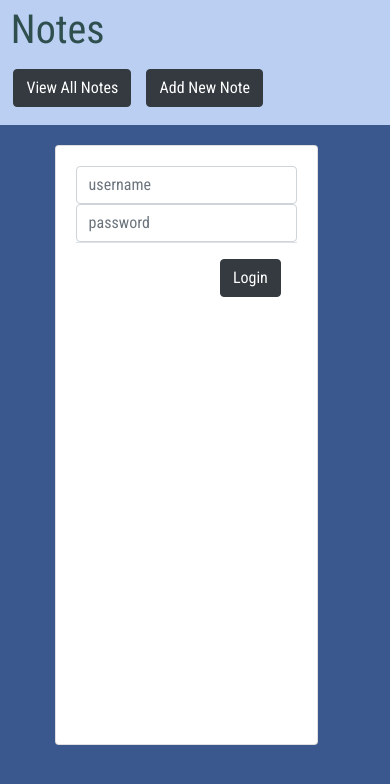
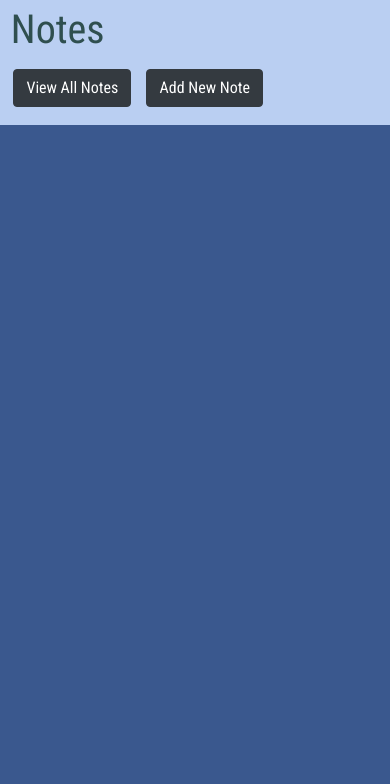
Before and after one commit to skennedy93/Note-Taker, a React (Create React App) app in the folder note-app/: page /login in a window 390 px wide. Shown: the top 784 px of the page. Built offline with nearby package versions, Linux system fonts and the light colour scheme.

Commit message:
minor styling changes for more responsive UI

```diff
--- a/note-app/src/App.js
+++ b/note-app/src/App.js
@@ -9,8 +9,6 @@ import { connect } from 'react-redux';
 import NewNote from './layout/addNote'
 import EditView from './layout/editView'
 import Note from './layout/singleNote'
-import login from './authorization/login'
-import register from './authorization/register'
 
 const AppContainer = styled.div`
     display: flex;
@@ -35,6 +33,12 @@ margin-top: -5%;
 background: rgba(0, 0, 0, 0.5);
 height: 100vh;
 width: 100vw;
+@media(max-width:780px){
+  margin-left:-29%;
+  };
+@media(max-width:500px){
+  margin-left:-6%;
+  };
 `
 
 
@@ -50,8 +54,6 @@ class App extends Component {
           <Route path='/add' component={NewNote}/>
           <Route path="/edit/:id" component={EditView} />
           <Route path="/view/:id" component={Note} />
-          <Route path="/login" component={login} />
-          <Route path="/register" component={register} />
           </Views>
         </AppContainer>
     );
--- a/note-app/src/authorization/login.js
+++ /dev/null
@@ -1,82 +0,0 @@
-import React from 'react';
-import axios from 'axios';
-import { connect } from 'react-redux';
-//import { login } from '../redux/actions/actions';
-
- class Login extends React.Component {
-  state = {
-    username: '',
-    password: '',
-    message: null,
-  };
-
-   submitLogin = event => {
-    const { username, password } = this.state;
-    if (!username || !password) this.setState({ message: 'Please enter a username and a password.'})
-    event.preventDefault();
-    axios
-      .post('http://localhost:4000/login', { username, password })
-      .then(response => {
-        console.log('response', response);
-        if (response.status === 200) {
-          this.props.login(response.data);
-          this.props.history.push('/');
-        } else if (response.status === 404) {
-          this.setState({ message: 'The username or password is incorrect.' });
-        }
-      })
-      .catch(err => {
-        console.log(err);
-      });
-  };
-
-   updateField = event => {
-    this.setState({
-      ...this.state,
-      [event.target.name]: event.target.value,
-    });
-  };
-
-   render() {
-    return (
-      <div>
-        <div className="card" style={{width: '75%',marginLeft: '10%',height:'600px'}}>
-        <div className="card-body">
-        <form onSubmit={this.submitLogin}>
-          <input
-            type="text"
-            name="username"
-            value={this.state.username}
-            placeholder="username"
-            onChange={this.updateField}
-            className="form-control"
-          />
-          <input
-            type="password"
-            name="password"
-            value={this.state.password}
-            placeholder="password"
-            onChange={this.updateField}
-            className="form-control"
-          />
-          <div className="modal-footer">
-          <button type="submit" className="btn btn-dark" >
-          Login
-          </button>
-          </div>
-        </form>
-        </div>
-        </div>
-        {this.state.message && this.state.message}
-      </div>
-    );
-  }
-}
-
- const mapStateToProps = state => {
-  return {
-    authed: state.authed,
-  };
-};
-
- export default connect(mapStateToProps, )(Login);
--- a/note-app/src/authorization/register.js
+++ /dev/null
@@ -1,81 +0,0 @@
-import React from 'react';
-import axios from 'axios';
-
- class Register extends React.Component {
-  state = {
-    username: '',
-    password: '',
-    passwordRepeat: '',
-    message: null,
-  };
-
-   submitRegistration = event => {
-    const { username, password, passwordRepeat } = this.state;
-    if (!username || !password) this.setState({ message: 'Please enter a username and a password.'})
-    if (password !== passwordRepeat) this.setState({ message: 'The passwords do not match.' });
-    event.preventDefault();
-    axios
-      .post('http://localhost:4000/register', { username, password })
-      .then(response => {
-        console.log('response', response);
-        if (response.status === 200) {
-          this.props.history.push('/');
-        }
-      })
-      .catch(err => {
-        console.log(err);
-      });
-  };
-
-   updateField = event => {
-    this.setState({
-      ...this.state,
-      [event.target.name]: event.target.value,
-    });
-  };
-
-   render() {
-    return (
-      <div>
-        <div className="card" style={{width: '75%',marginLeft: '10%',height:'600px'}}>
-        <div className="card-body">
-        <form onSubmit={this.submitLogin}>
-          <input
-            type="text"
-            name="username"
-            value={this.state.username}
-            placeholder="username"
-            onChange={this.updateField}
-            className="form-control"
-          />
-          <input
-            type="password"
-            name="password"
-            value={this.state.password}
-            placeholder="password"
-            onChange={this.updateField}
-            className="form-control"
-          />
-            <input
-            type="password"
-            name="password"
-            value={this.state.passwordRepeat}
-            placeholder="password"
-            onChange={this.updateField}
-            className="form-control"
-          />
-          <div className="modal-footer">
-          <button type="submit" className="btn btn-dark" >
-          Register
-          </button>
-          </div>
-        </form>
-        </div>
-        </div>
-        {this.state.message && this.state.message}
-      </div>
-    );
-  }
-}
-
- export default Register;
--- a/note-app/src/layout/singleNote.js
+++ b/note-app/src/layout/singleNote.js
@@ -8,8 +8,8 @@ const noteInfo = props.selectNote[0]
 
 if (noteInfo){return(<div className="card" style={{width: '90%',marginLeft: '5%'}}>
   <div className="card-body">
-        <h5 className="card-title" style={{fontSize:'55px'}}>{noteInfo.title}</h5>
-        <p className="card-text" style={{fontSize:'35px'}}>{noteInfo.content}</p>
+        <h5 className="card-title" style={{fontSize:'50px'}}>{noteInfo.title}</h5>
+        <p className="card-text" style={{fontSize:'30px'}}>{noteInfo.content}</p>
         <div className="modal-footer">
         <Link type="button" className="btn btn-dark" to={`/edit/${noteInfo.id}`}>
           <div>Edit</div>
```
Also changed, not shown: note-app/src/authorization/auth.js (deleted, +0 -30 lines).
